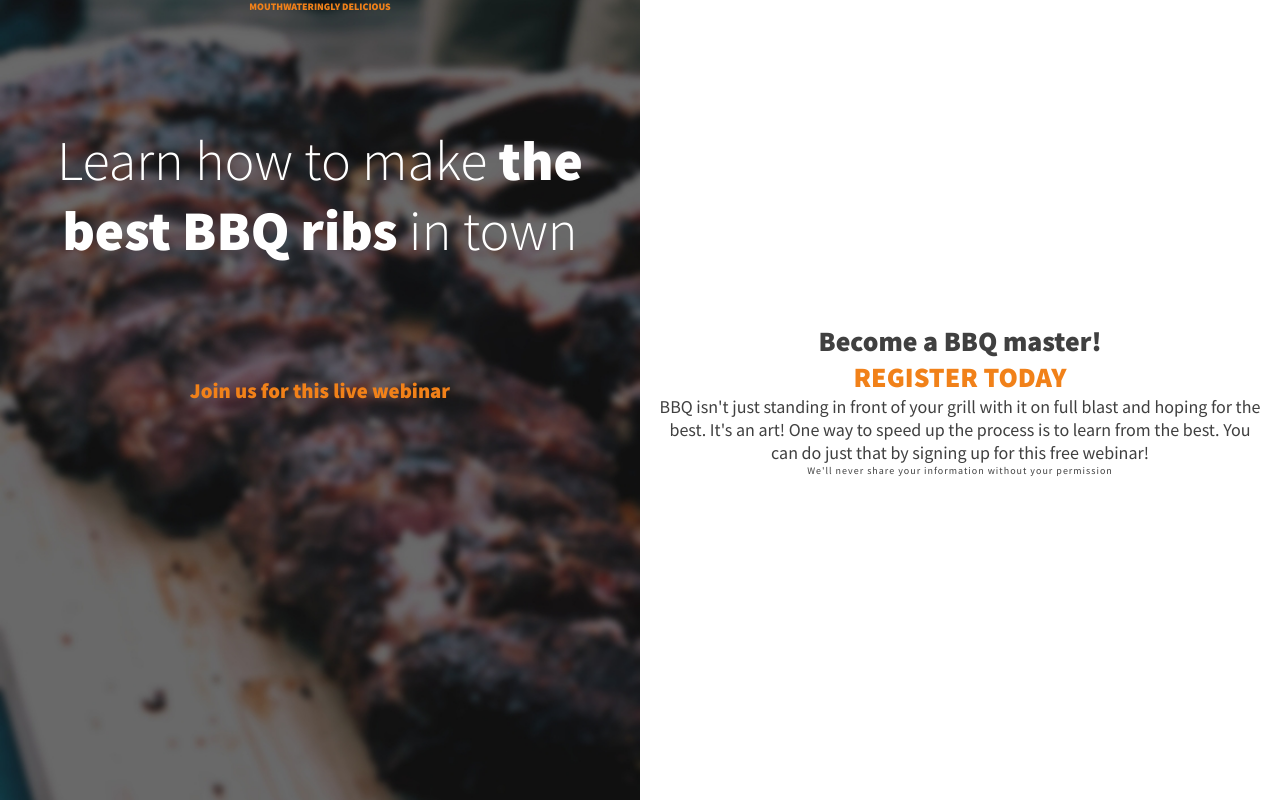
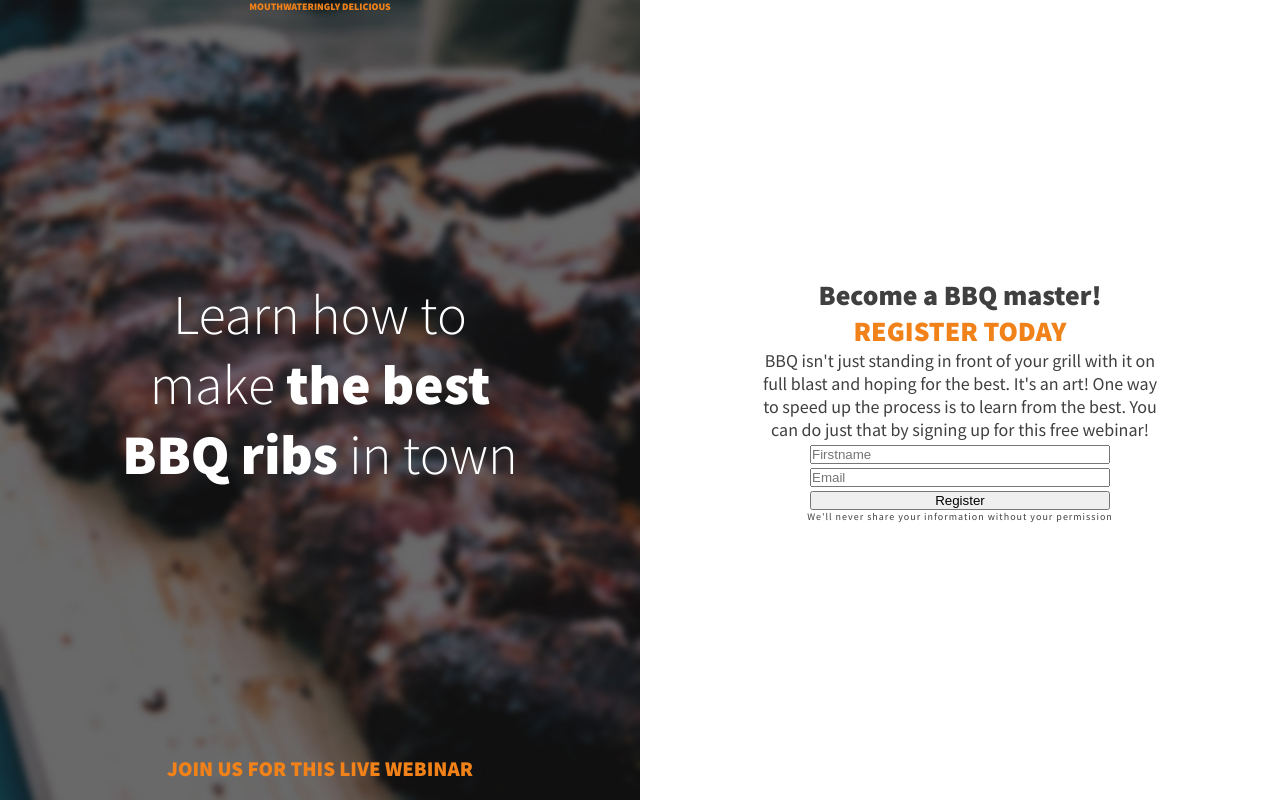
Before and after one commit to kitindi/BBQ_Registration, a plain HTML site: page index.html in a window 1280 px wide. Drawn offline with Linux system fonts and the light colour scheme.

Commit message:
adding form markup

```diff
--- a/css/style.css
+++ b/css/style.css
@@ -20,12 +20,12 @@ h1{
     font-size: 2.25rem;
     font-weight: 300;
     color: #fff;
-    margin: 2em 0;
 }
 h1 + p{
     color: #F18119;
     font-weight: 900;
     font-size: 1.3125rem;
+    text-transform: uppercase;
     margin: 0;
 }
 
@@ -67,6 +67,7 @@ h2 + p{
     background-repeat: no-repeat;
     display: flex;
     flex-direction: column;
+    justify-content: space-between;
  }
 
  /* ======
@@ -77,6 +78,20 @@ h2 + p{
      padding: 2em 1em;
  }
 
+ .intro > *,
+.main-content > * {
+    max-width: 400px;
+    margin-left: auto;
+    margin-right: auto;
+}
+
+.email-collector{
+    width: 80%;
+    max-width: 300px;
+}
+input, .btn{
+    width: 100%;
+}
  /* ================
  media query
  ================== */
--- a/index.html
+++ b/index.html
@@ -18,8 +18,10 @@
         <h2>Become a BBQ master! </h2>
         <p>Register Today</p>
         <p>BBQ isn't just standing in front of your grill with it on full blast and hoping for the best. It's an art! One way to speed up the process is to learn from the best. You can do just that by signing up for this free webinar!</p>
-        <form action="">
-
+        <form action="#" method="POST" class="email-collector">
+            <input type="text" name="" id="" required placeholder="Firstname">
+            <input type="email" name="" id="" required placeholder="Email">
+            <button type="submit" class="btn btn-cta">Register</button>
         </form>
         <p class="fine-print">We'll never share your information without your permission</p>
 
```
